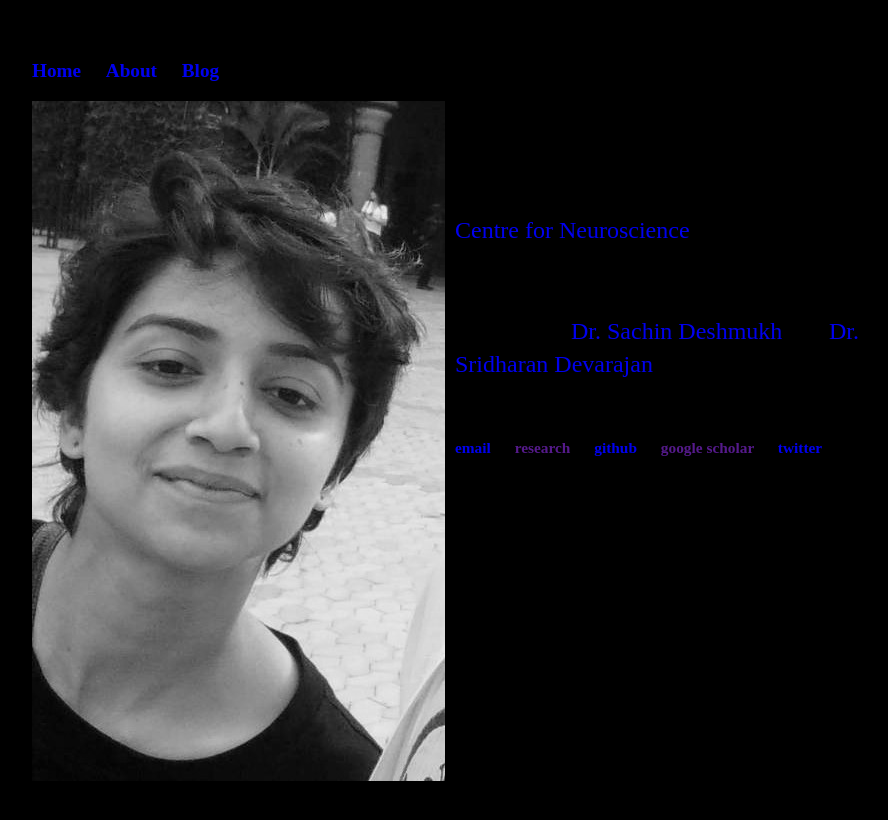
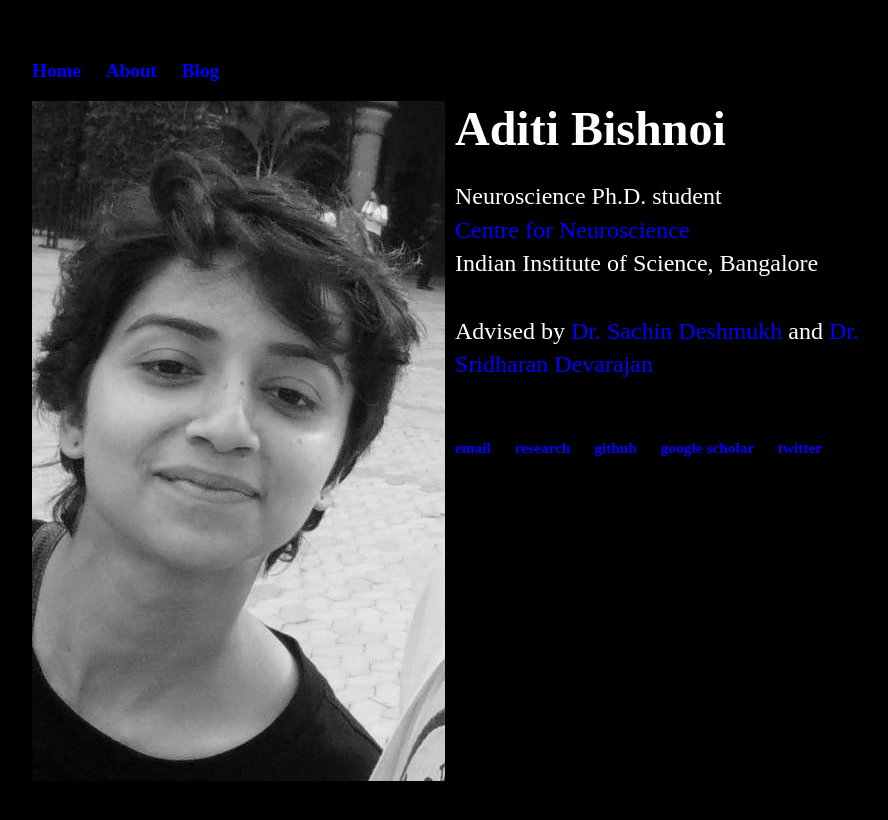
Before and after one commit to AdiBish/adibish.github.io, a Jekyll site: the page built from index.html, in a window 1280 px wide. Shown: the top 820 px of the page, without its empty margins (160-1048 px from the left). Built offline with Jekyll 4.4.1, drawn with Linux system fonts in a browser that asks for light colours.

Commit message:
Update main.css

```diff
--- a/css/main.css
+++ b/css/main.css
@@ -9,6 +9,7 @@ nav ul, footer ul {
     list-style: none;
     font-weight: bold;
     font-size: 1.2em;
+    color:white;
 }
 nav ul li, footer ul li {
     display: inline;
@@ -16,7 +17,7 @@ nav ul li, footer ul li {
 }
 a {
     text-decoration: none;
-    color:'blue';
+    color:blue;
 }
 a:hover {
     text-decoration: underline;
@@ -25,22 +26,25 @@ h1 {
     font-size: 3em;
     font-family:'Optima, Segoe, "Segoe UI", Candara, Calibri, Arial, sans-serif';
     display:inline;
+    color:white;
 }
 p {
     font-size: 1.5em;
     font-family:'Optima, Segoe, "Segoe UI", Candara, Calibri, Arial, sans-serif';
     line-height: 1.4em;
-    color: 'white';
+    color: white;
 }
 footer {
     border-top: 2px solid #d5d5d5;
     font-size: 0.8em;
+    color:white;
     display:inline;
 }
 
 ul.posts {
     margin: 20px auto 40px;
     font-size: 1.5em;
+    color:white;
 }
 
 ul.posts li {
```
